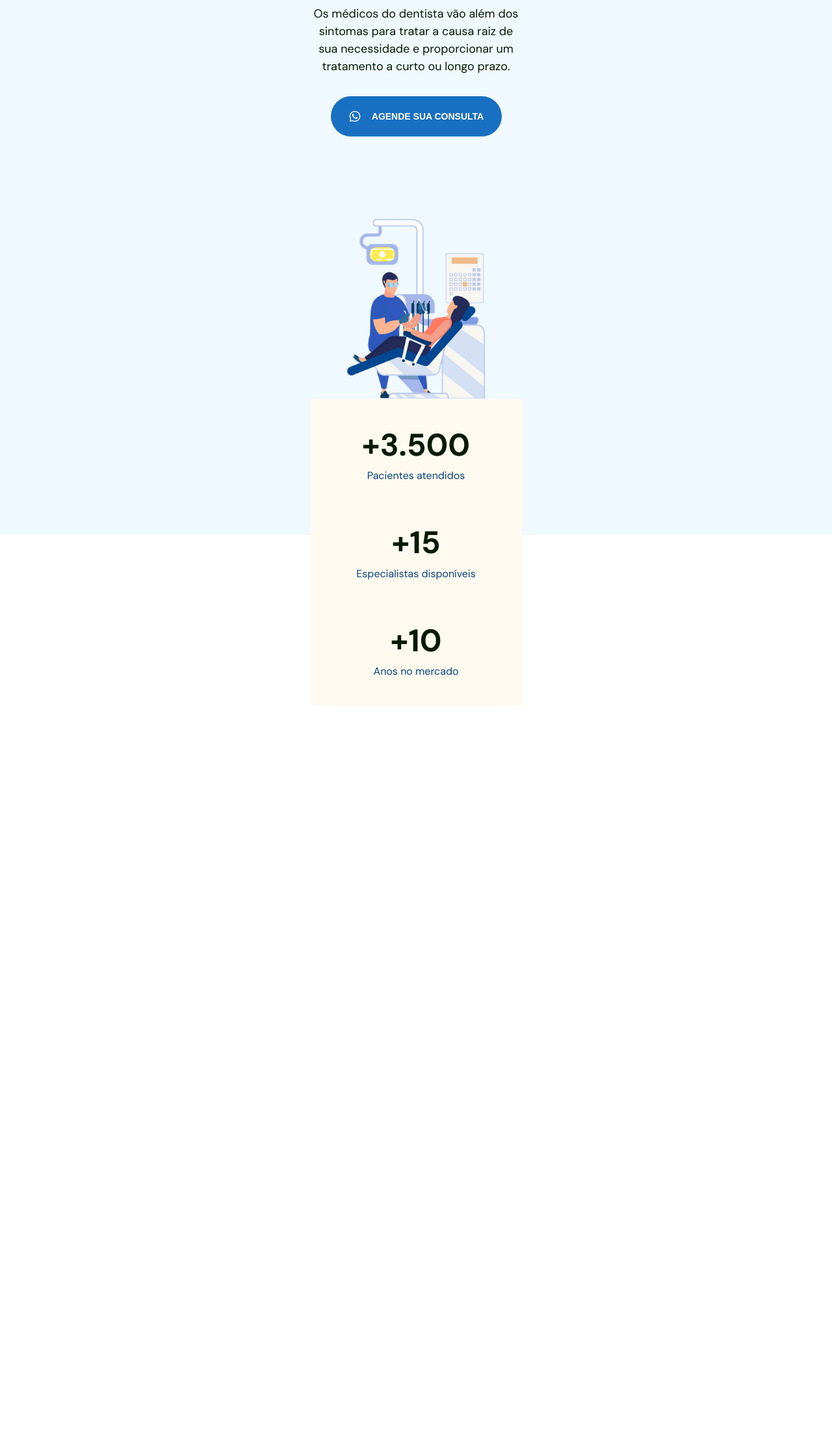
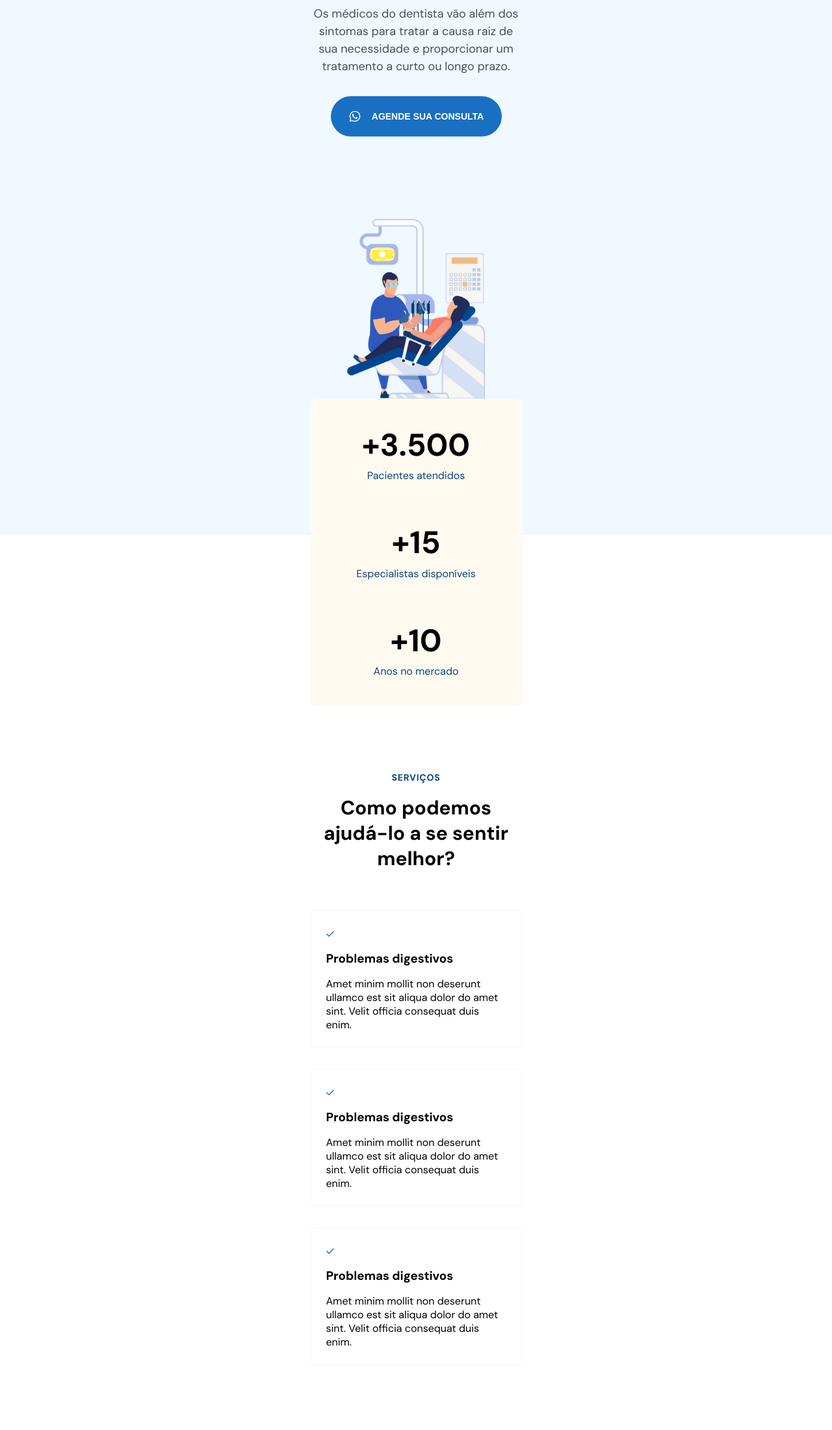
Before and after one commit to wpmello/odontologic-project, a plain HTML site: page index.html in a window 1280 px wide. Shown: the part 329-2529 px from the top of the page at 65% size. Before the commit the page ends 1415 px from the top, so only its background shows below. Drawn offline with nearby package versions, Linux system fonts and the light colour scheme.

Commit message:
Add HTML Services, adjustments in CSS and add 'ScrollReveal'

```diff
--- a/index.html
+++ b/index.html
@@ -13,10 +13,10 @@
       rel="stylesheet"
     />
   </head>
-  <body onscroll="onScroll()" class="">
-    <nav id="navigation" class="">
+  <body onscroll="onScroll()">
+    <nav id="navigation">
       <div class="wrapper">
-        <a class="logo" href="#">
+        <a class="logo" href="#home">
           <svg
             width="134"
             height="19"
@@ -69,8 +69,8 @@
 
         <div class="menu">
           <ul>
-            <li><a href="#">Início</a></li>
-            <li><a href="#">Serviços</a></li>
+            <li><a onclick="closeMenu()" href="#home">Início</a></li>
+            <li><a onclick="closeMenu()" href="#services">Serviços</a></li>
             <li><a href="#">Sobre</a></li>
           </ul>
 
@@ -221,12 +221,15 @@
         </button>
       </div>
     </nav>
-    <header class="wrapper">
+
+    <header id="home">
+      <div class="wrapper">
         <h4>BOAS-VINDAS AO DENTISTA DA REGIÃO 👋</h4>
         <h1>Assistência médica odontológica simplificada para todos</h1>
         <p>
-        Os médicos do dentista vão além dos sintomas para tratar a causa raiz de
-        sua necessidade e proporcionar um tratamento a curto ou longo prazo.
+          Os médicos do dentista vão além dos sintomas para tratar a causa raiz
+          de sua necessidade e proporcionar um tratamento a curto ou longo
+          prazo.
         </p>
         <button>
           <svg
@@ -245,7 +248,10 @@
           Agende sua consulta
         </button>
 
-      <img src="/assets/dentist-blue-color.png" alt="Imagem de apresentação" />
+        <img
+          src="/assets/dentist-blue-color.png"
+          alt="Imagem de apresentação"
+        />
 
         <div class="stats">
           <div class="stat">
@@ -263,7 +269,94 @@
             <p>Anos no mercado</p>
           </div>
         </div>
+      </div>
     </header>
+
+    <section id="services">
+      <div class="wrapper">
+        <header>
+          <h4>Serviços</h4>
+          <h2>Como podemos ajudá-lo a se sentir melhor?</h2>
+        </header>
+
+        <div class="cards">
+          <div class="card">
+            <svg
+              width="12"
+              height="9"
+              viewBox="0 0 12 9"
+              fill="none"
+              xmlns="http://www.w3.org/2000/svg"
+            >
+              <path
+                d="M11.091 1.18188L4.091 8.18188L0.90918 5.00007"
+                stroke="#1971C2"
+                stroke-width="1.5"
+                stroke-linecap="round"
+                stroke-linejoin="round"
+              />
+            </svg>
+
+            <h3>Problemas digestivos</h3>
+            <p>
+              Amet minim mollit non deserunt ullamco est sit aliqua dolor do
+              amet sint. Velit officia consequat duis enim.
+            </p>
+          </div>
+
+          <div class="card">
+            <svg
+              width="12"
+              height="9"
+              viewBox="0 0 12 9"
+              fill="none"
+              xmlns="http://www.w3.org/2000/svg"
+            >
+              <path
+                d="M11.091 1.18188L4.091 8.18188L0.90918 5.00007"
+                stroke="#1971C2"
+                stroke-width="1.5"
+                stroke-linecap="round"
+                stroke-linejoin="round"
+              />
+            </svg>
+
+            <h3>Problemas digestivos</h3>
+            <p>
+              Amet minim mollit non deserunt ullamco est sit aliqua dolor do
+              amet sint. Velit officia consequat duis enim.
+            </p>
+          </div>
+
+          <div class="card">
+            <svg
+              width="12"
+              height="9"
+              viewBox="0 0 12 9"
+              fill="none"
+              xmlns="http://www.w3.org/2000/svg"
+            >
+              <path
+                d="M11.091 1.18188L4.091 8.18188L0.90918 5.00007"
+                stroke="#1971C2"
+                stroke-width="1.5"
+                stroke-linecap="round"
+                stroke-linejoin="round"
+              />
+            </svg>
+
+            <h3>Problemas digestivos</h3>
+            <p>
+              Amet minim mollit non deserunt ullamco est sit aliqua dolor do
+              amet sint. Velit officia consequat duis enim.
+            </p>
+          </div>
+        </div>
+      </div>
+    </section>
+
+    <!-- ScrollReveal Lib -->
+    <script src="https://unpkg.com/scrollreveal"></script>
 
     <script src="main.js"></script>
   </body>
--- a/main.js
+++ b/main.js
@@ -13,3 +13,15 @@ function openMenu() {
 function closeMenu() {
   document.body.classList.remove('menu-expanded')
 }
+
+ScrollReveal({
+  origin: 'top',
+  distance: '30px',
+  duration: 700
+}).reveal(`
+  #home,
+  #home img,
+  #home .stats,
+  #services,
+  #services .header,
+  #services .card`)
--- a/styles.css
+++ b/styles.css
@@ -9,19 +9,25 @@
   font-size: 62.5%; /* 1rem = 10px */
 
   --primary-color-1: hsla(209, 85%, 26%, 1);
-  --primary-color-2: hsl(209, 77%, 43%, 1);
-  --primary-color-3: hsla(206, 100%, 91%, 1);
-  --primary-color-4: hsla(206, 100%, 97%, 1);
+  --primary-color-2: hsla(209, 77%, 43%, 1);
 
-  --secondary-color-1: hsla(105, 100%, 5%, 1);
+  --secondary-color-1: rgb(0, 0, 0);
   --secondary-color-2: hsla(210, 9%, 31%, 1);
-  --secondary-color-3: hsla(0, 0%, 98%, 1);
-  --secondary-color-4: hsla(0, 0%, 58%, 1);
 
-  --brand-beige: hsla(39, 100%, 97%);
-  --brand-light: hsla(204, 100%, 97%);
+  --brand-beige: hsl(39, 100%, 97%);
+  --brand-light: hsl(204, 100%, 97%);
 
+  --background-light: hsl(0, 0%, 98%);
   --nav-height: 7.2rem;
+
+  /* --primary-color-3: hsla(206, 100%, 91%, 1);
+     --primary-color-4: hsla(206, 100%, 97%, 1);
+     --secondary-color-3: hsla(0, 0%, 98%, 1);
+     --secondary-color-4: hsla(0, 0%, 58%, 1); */
+}
+
+html {
+  scroll-behavior: smooth;
 }
 
 html,
@@ -43,109 +49,14 @@ ul {
   list-style: none;
 }
 
+section {
+  padding-block: 10rem;
+}
+
 .wrapper {
   width: 37.5rem;
   margin-inline: auto;
   padding-inline: 2.4rem;
-}
-
-/*=========== Header =========== */
-
-header {
-  margin-top: calc(4.1rem + var(--nav-height));
-}
-
-header::before {
-  content: '';
-  width: 100%;
-  height: calc(108rem + var(--nav-height));
-  background-color: var(--brand-light);
-  display: block;
-
-  position: absolute;
-  top: 0;
-  left: 0;
-  z-index: -1;
-}
-
-header h4 {
-  font-size: 1.4rem;
-  color: var(--primary-color-1);
-  margin-bottom: 1.6rem;
-}
-
-header h1 {
-  font-size: 3.2rem;
-  line-height: 130%;
-  margin-bottom: 2.4rem;
-}
-
-header p {
-  font-size: 1.8rem;
-  line-height: 150%;
-  color: var(--secondary-color-1);
-  margin-bottom: 3.2rem;
-}
-
-header button {
-  background: var(--primary-color-2);
-
-  border: none;
-  border-radius: 4rem;
-
-  margin-bottom: 6rem;
-  margin-right: auto;
-  margin-left: auto;
-
-  height: 6.2rem;
-  width: 26.3rem;
-
-  color: #ffffff;
-  font-size: 1.4rem;
-  font-weight: 700;
-  text-transform: uppercase;
-  gap: 1.6rem; /* dar espacamento entre os itens */
-
-  display: flex;
-  align-items: center;
-  justify-content: center;
-}
-
-header img {
-  width: 26.4rem;
-  display: block;
-  margin-inline: auto;
-  object-position: 0 3.4rem;
-}
-
-.stats {
-  width: 32.7rem;
-  padding-block: 4rem;
-  margin-inline: auto;
-
-  background-color: var(--brand-beige);
-  border: 1px solid var(--brand-light);
-  border-radius: 0.6rem;
-
-  display: flex;
-  flex-direction: column;
-  justify-content: center;
-  gap: 6rem;
-}
-
-.stat h3 {
-  font-size: 4.8rem;
-  color: var(--secondary-color-1);
-  line-height: 130%;
-
-  margin-bottom: 0.4rem;
-}
-
-.stat p {
-  margin: 0;
-  color: var(--primary-color-1);
-  font-size: 1.6rem;
-  line-height: 150%;
 }
 
 /*=========== navigation =========== */
@@ -154,11 +65,12 @@ nav {
   display: flex;
 
   height: var(--nav-height);
+  width: 100vw;
 
   position: fixed;
   top: 0;
-  left: 50%;
-  transform: translateX(-50%);
+
+  z-index: 100;
 }
 
 nav .wrapper {
@@ -169,11 +81,9 @@ nav .wrapper {
 
 nav.scroll {
   background-color: var(--primary-color-2);
-
-  width: 100vw;
 }
 
-nav.scroll svg:nth-child(1) path {
+nav.scroll .logo path {
   fill: white;
 }
 
@@ -187,6 +97,7 @@ nav button {
   cursor: pointer;
 }
 
+
 /*=========== Menu-Expanded =========== */
 
 body.menu-expanded {
@@ -195,7 +106,7 @@ body.menu-expanded {
 
 /* pegando todos os filhos do primeiro nivel EXCETO (:not(nv)) a class 'nav' */
 body.menu-expanded > :not(nav) {
-  display: none;
+  visibility: hidden;
 }
 
 .menu,
@@ -221,10 +132,16 @@ body.menu-expanded .menu {
   height: 100vh;
 
   padding: var(--nav-height);
+
+  transition: transform 350ms;
+  transform: translateY(0);
 }
 
 body.menu-expanded nav {
-  position: relative;
+}
+
+.menu {
+  transform: translateY(-100%);
 }
 
 .menu ul:nth-child(1) {
@@ -281,3 +198,145 @@ body.menu-expanded .logo path {
 body.menu-expanded button path {
   stroke: white;
 }
+
+/*=========== #HOME =========== */
+
+#home {
+  padding-top: calc(4.1rem + var(--nav-height));
+}
+
+#home::before {
+  content: '';
+  width: 100%;
+  height: calc(108rem + var(--nav-height));
+  background-color: var(--brand-light);
+  display: block;
+
+  position: absolute;
+  top: 0;
+  left: 0;
+  z-index: -1;
+}
+
+#home h4 {
+  font-size: 1.4rem;
+  color: var(--primary-color-1);
+  margin-bottom: 1.6rem;
+}
+
+#home h1 {
+  font-size: 3.2rem;
+  line-height: 130%;
+  margin-bottom: 2.4rem;
+}
+
+#home p {
+  font-size: 1.8rem;
+  line-height: 150%;
+  color: var(--secondary-color-2);
+  margin-bottom: 3.2rem;
+}
+
+#home button {
+  background: var(--primary-color-2);
+
+  border: none;
+  border-radius: 4rem;
+
+  margin-bottom: 6rem;
+  margin-right: auto;
+  margin-left: auto;
+
+  height: 6.2rem;
+  width: 26.3rem;
+
+  color: #ffffff;
+  font-size: 1.4rem;
+  font-weight: 700;
+  text-transform: uppercase;
+  gap: 1.6rem; /* dar espacamento entre os itens */
+
+  display: flex;
+  align-items: center;
+  justify-content: center;
+}
+
+#home img {
+  width: 26.4rem;
+  display: block;
+  margin-inline: auto;
+  object-position: 0 3.4rem;
+}
+
+#home .stats {
+  width: 32.7rem;
+  padding-block: 4rem;
+  margin-inline: auto;
+
+  background-color: var(--brand-beige);
+  border: 1px solid var(--brand-light);
+  border-radius: 0.6rem;
+
+  display: flex;
+  flex-direction: column;
+  justify-content: center;
+  gap: 6rem;
+}
+
+#home .stat h3 {
+  font-size: 4.8rem;
+  color: var(--secondary-color-1);
+  line-height: 130%;
+
+  margin-bottom: 0.4rem;
+}
+
+#home .stat p {
+  margin: 0;
+  color: var(--primary-color-1);
+  font-size: 1.6rem;
+  line-height: 150%;
+}
+
+/*=========== Services =========== */
+
+#services header h4 {
+  font-size: 1.4rem;
+  line-height: 150%;
+  letter-spacing: 0.08rem;
+
+  color: var(--primary-color-1);
+  text-transform: uppercase;
+
+  margin-bottom: 1.6rem;
+}
+
+#services header h2 {
+  font-size: 3rem;
+  line-height: 3.9rem;
+  text-align: center;
+
+  color: var(--secondary-color-1);
+
+  margin-bottom: 6rem;
+}
+
+#services .cards {
+  display: flex;
+  flex-direction: column;
+  gap: 3.2rem;
+}
+
+#services .card {
+  padding: 2.4rem;
+  text-align: left;
+
+  background: white;
+
+  border: 1px solid var(--brand-light);
+  border-radius: 0.6rem;
+}
+
+#services .card h3 {
+  margin-block: 1.6rem;
+}
```
Also changed, not shown: assets/download.svg (deleted). Lines whose indentation alone changed are shown as unchanged.
